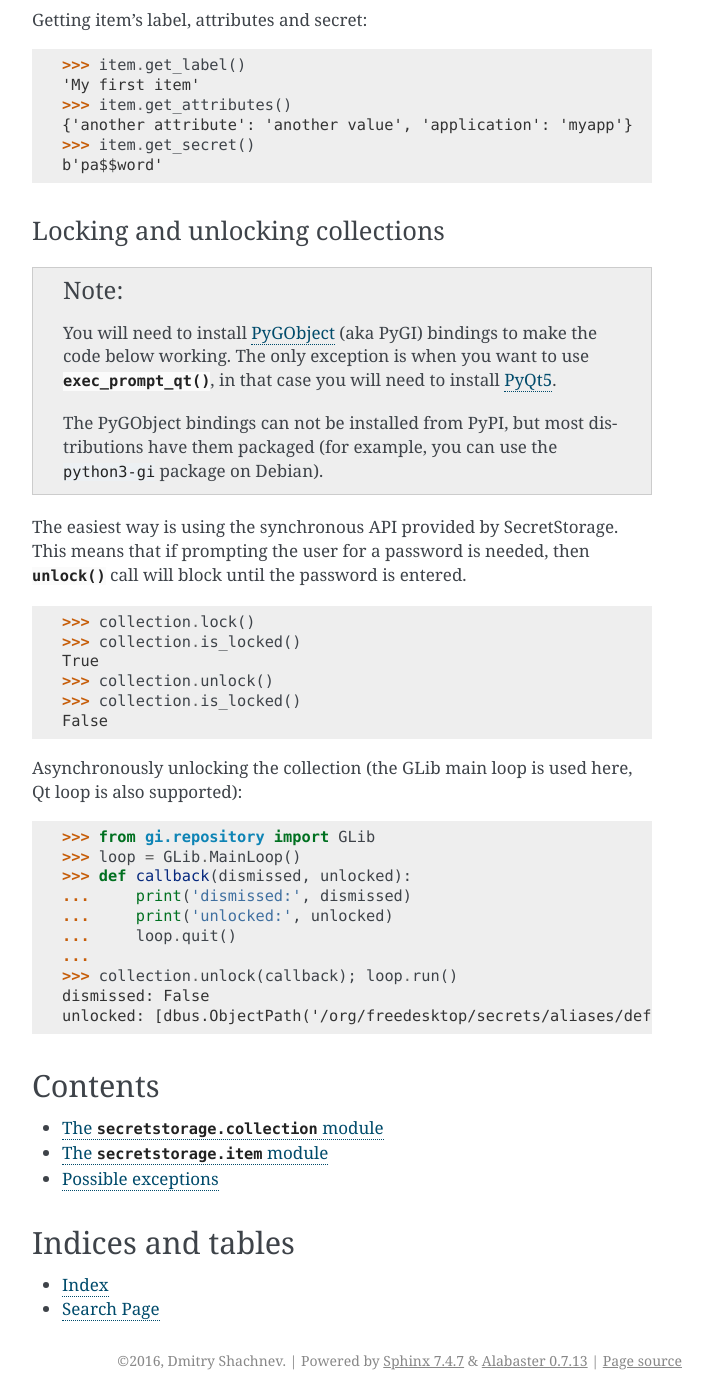
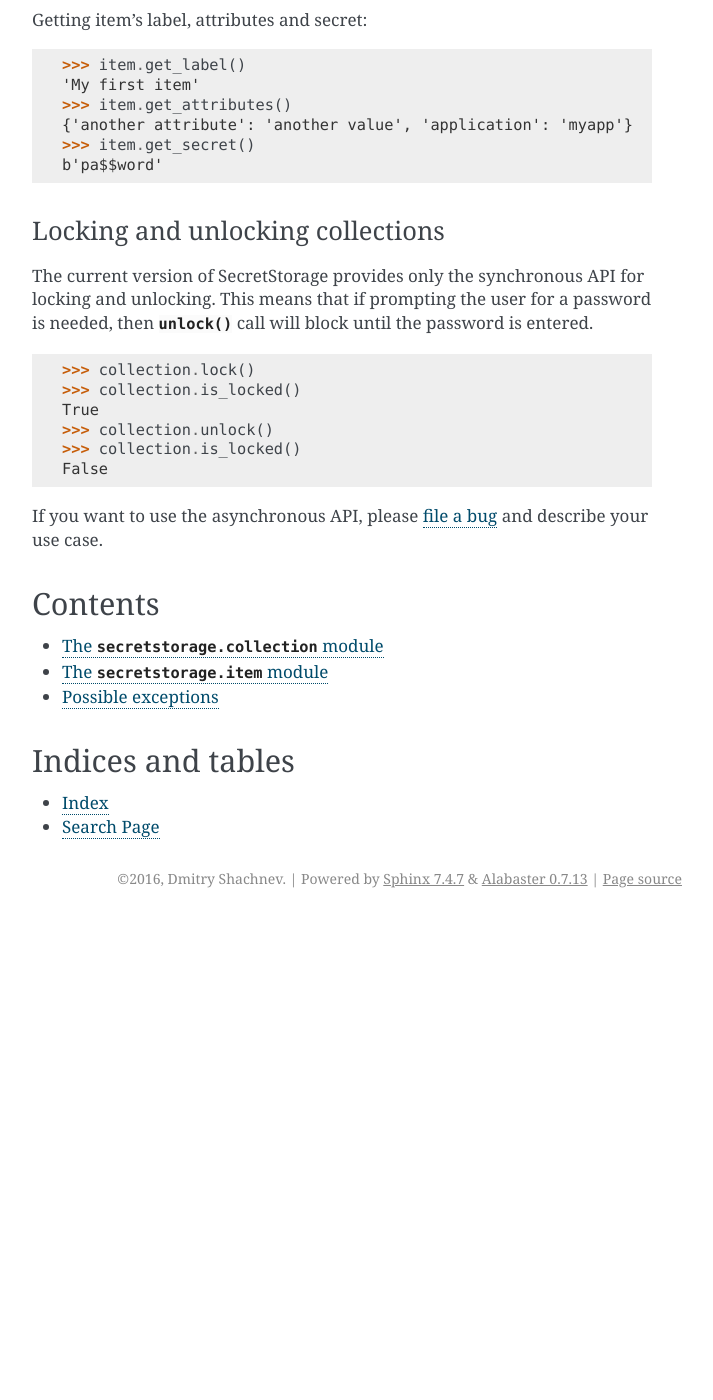
Before and after one commit to mitya57/secretstorage, a Sphinx documentation site: the page built from docs/index.rst, in a window 1280 px wide and 1400 px high, scrolled down 1105 px. Shown: the whole window, without its empty margins (428-1141 px from the left). Built offline with Sphinx 7.4.7, drawn with Linux system fonts in a browser that asks for light colours; pages that are not in the unit, such as notebooks, are missing from menus; after the commit the page ends 2023 px from its top, so only the background shows below that.

Commit message:
Document the removal of asynchronous APIs

```diff
--- a/docs/index.rst
+++ b/docs/index.rst
@@ -61,20 +61,8 @@
 Locking and unlocking collections
 ~~~~~~~~~~~~~~~~~~~~~~~~~~~~~~~~~
 
-.. note::
-   You will need to install PyGObject_ (aka PyGI) bindings to make
-   the code below working. The only exception is when you want to use
-   :func:`~secretstorage.util.exec_prompt_qt`, in that case you will
-   need to install PyQt5_.
-
-   The PyGObject bindings can not be installed from PyPI, but most
-   distributions have them packaged (for example, you can use the
-   ``python3-gi`` package on Debian).
-
-   .. _PyGObject: https://wiki.gnome.org/Projects/PyGObject
-   .. _PyQt5: https://riverbankcomputing.com/software/pyqt/download5
-
-The easiest way is using the synchronous API provided by SecretStorage.
+The current version of SecretStorage provides only the synchronous API for
+locking and unlocking.
 This means that if prompting the user for a password is needed, then
 :meth:`~secretstorage.collection.Collection.unlock` call will block until
 the password is entered.
@@ -86,19 +74,10 @@
 >>> collection.is_locked()
 False
 
-Asynchronously unlocking the collection (the GLib main loop is used
-here, Qt loop is also supported):
+If you want to use the asynchronous API, please `file a bug`_ and describe
+your use case.
 
->>> from gi.repository import GLib
->>> loop = GLib.MainLoop()
->>> def callback(dismissed, unlocked):
-...     print('dismissed:', dismissed)
-...     print('unlocked:', unlocked)
-...     loop.quit()
-...
->>> collection.unlock(callback); loop.run()
-dismissed: False
-unlocked: [dbus.ObjectPath('/org/freedesktop/secrets/aliases/default')]
+.. _`file a bug`: https://github.com/mitya57/secretstorage/issues/new
 
 Contents
 ========
```
Also changed, not shown: 2 other files.
